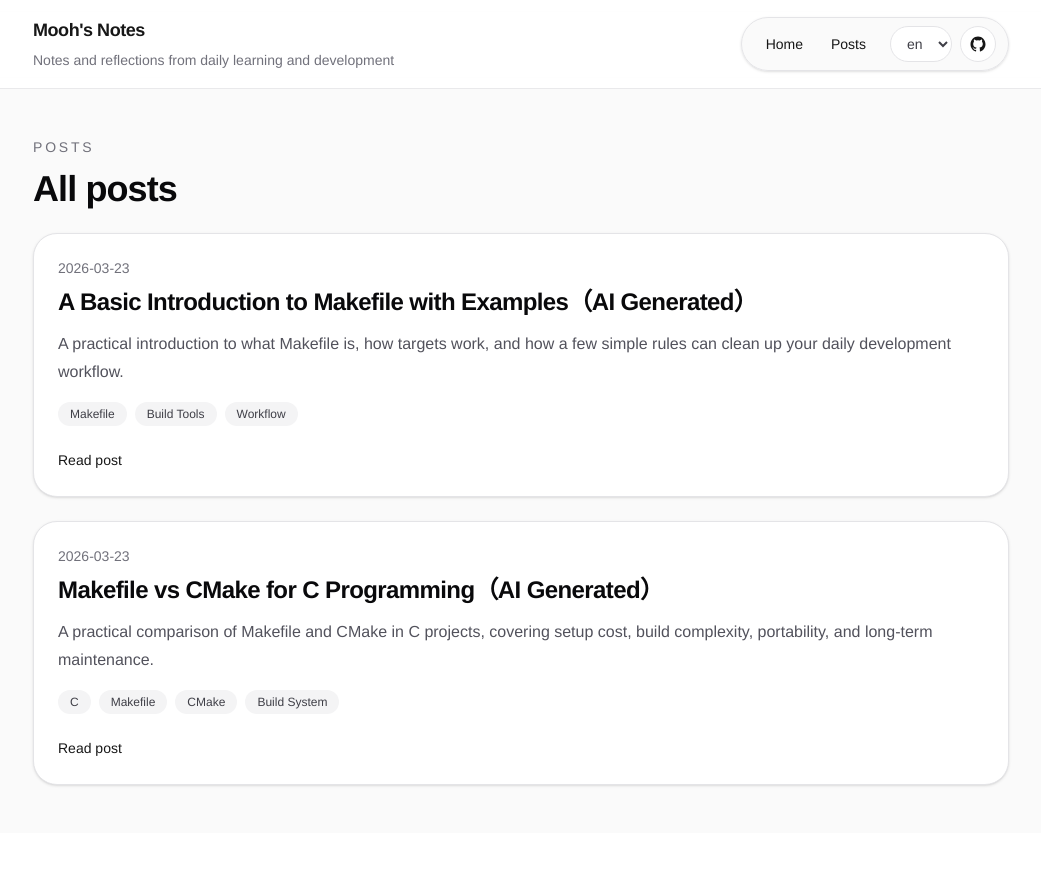
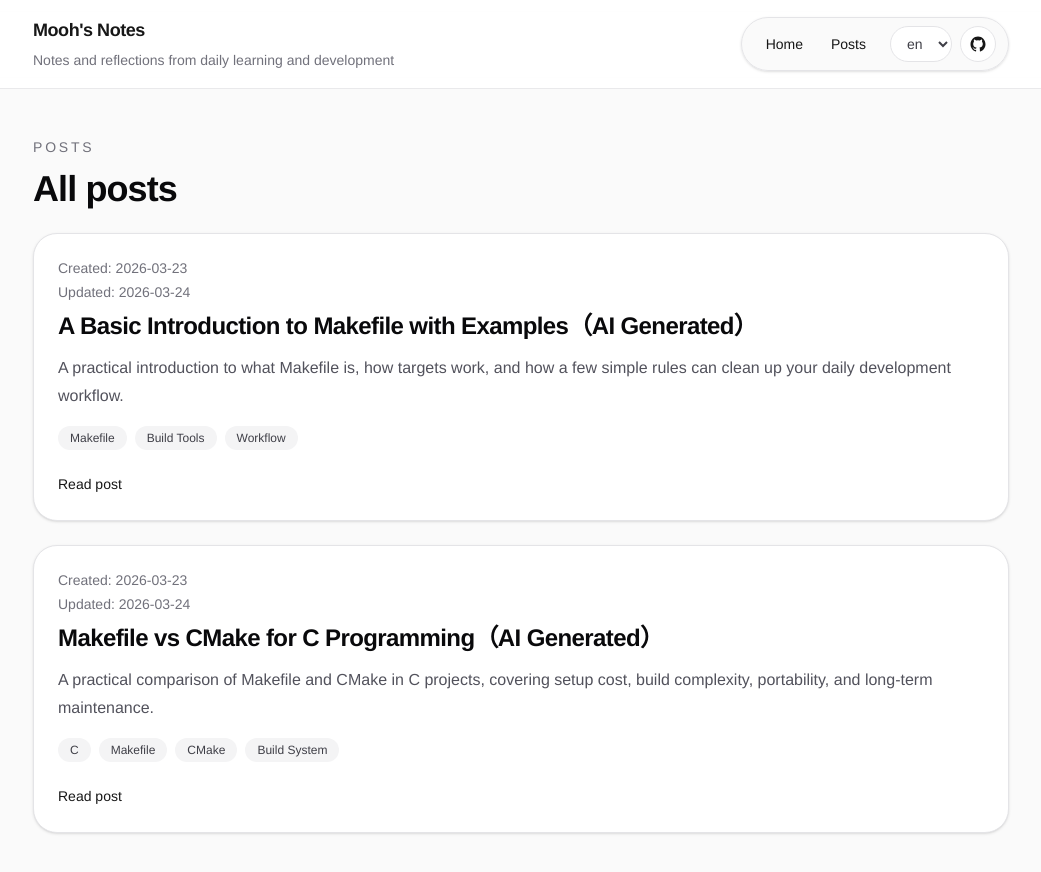
Before and after one commit to qd4wn/mooh-notes, a Next.js app: page /en/posts in a window 1280 px wide. Shown: the top 872 px of the page, without its empty margins (119-1160 px from the left). Before the commit the page ends 833 px from the top, so only its background shows below. Built offline with nearby package versions, Linux system fonts and the light colour scheme.

Commit message:
add create & last update time in notes

```diff
--- a/src/app/[lang]/page.tsx
+++ b/src/app/[lang]/page.tsx
@@ -54,6 +54,8 @@ export default async function HomePage({
               lang={typedLang}
               post={post}
               readMoreLabel={copy.readMore}
+              createdAtLabel={copy.createdAtLabel}
+              updatedAtLabel={copy.updatedAtLabel}
             />
           ))}
         </div>
--- a/src/app/[lang]/posts/[slug]/page.tsx
+++ b/src/app/[lang]/posts/[slug]/page.tsx
@@ -46,7 +46,14 @@ export default async function PostDetailPage({
         >
           {copy.backToPosts}
         </Link>
-        <p className="text-sm text-zinc-500">{post.date}</p>
+        <div className="space-y-1 text-sm text-zinc-500">
+          <p>
+            {copy.createdAtLabel}: {post.createdAt}
+          </p>
+          <p>
+            {copy.updatedAtLabel}: {post.updatedAt}
+          </p>
+        </div>
         <h1 className="text-4xl font-semibold tracking-tight text-zinc-950">
           {post.title}
         </h1>
--- a/src/app/[lang]/posts/page.tsx
+++ b/src/app/[lang]/posts/page.tsx
@@ -34,6 +34,8 @@ export default async function PostsPage({
             lang={typedLang}
             post={post}
             readMoreLabel={copy.readMore}
+            createdAtLabel={copy.createdAtLabel}
+            updatedAtLabel={copy.updatedAtLabel}
           />
         ))}
       </div>
--- a/src/components/post-card.tsx
+++ b/src/components/post-card.tsx
@@ -7,12 +7,27 @@ type PostCardProps = {
   lang: Language;
   post: Post;
   readMoreLabel: string;
+  createdAtLabel: string;
+  updatedAtLabel: string;
 };
 
-export function PostCard({ lang, post, readMoreLabel }: PostCardProps) {
+export function PostCard({
+  lang,
+  post,
+  readMoreLabel,
+  createdAtLabel,
+  updatedAtLabel,
+}: PostCardProps) {
   return (
     <article className="rounded-3xl border border-zinc-200 bg-white p-6 shadow-sm">
-      <p className="text-sm text-zinc-500">{post.date}</p>
+      <div className="space-y-1 text-sm text-zinc-500">
+        <p>
+          {createdAtLabel}: {post.createdAt}
+        </p>
+        <p>
+          {updatedAtLabel}: {post.updatedAt}
+        </p>
+      </div>
       <h2 className="mt-2 text-2xl font-semibold tracking-tight text-zinc-950">
         <Link href={`/${lang}/posts/${post.slug}`}>{post.title}</Link>
       </h2>
--- a/src/content/posts/makefile-basics/en.md
+++ b/src/content/posts/makefile-basics/en.md
@@ -1,7 +1,8 @@
 ---
 title: A Basic Introduction to Makefile with Examples（AI Generated）
 summary: A practical introduction to what Makefile is, how targets work, and how a few simple rules can clean up your daily development workflow.
-date: 2026-03-23
+createdAt: 2026-03-23
+updatedAt: 2026-03-24
 tags:
   - Makefile
   - Build Tools
--- a/src/content/posts/makefile-basics/zh.md
+++ b/src/content/posts/makefile-basics/zh.md
@@ -1,7 +1,8 @@
 ---
 title: Makefile 基本介绍与使用示例（AI Generated）
 summary: 用一篇入门笔记说明 Makefile 的作用、常见目标写法，以及如何通过几个简单规则提升日常开发效率。
-date: 2026-03-23
+createdAt: 2026-03-23
+updatedAt: 2026-03-24
 tags:
   - Makefile
   - 构建工具
--- a/src/content/posts/makefile-vs-cmake-for-c/en.md
+++ b/src/content/posts/makefile-vs-cmake-for-c/en.md
@@ -1,7 +1,8 @@
 ---
 title: Makefile vs CMake for C Programming（AI Generated）
 summary: A practical comparison of Makefile and CMake in C projects, covering setup cost, build complexity, portability, and long-term maintenance.
-date: 2026-03-23
+createdAt: 2026-03-23
+updatedAt: 2026-03-24
 tags:
   - C
   - Makefile
--- a/src/content/posts/makefile-vs-cmake-for-c/zh.md
+++ b/src/content/posts/makefile-vs-cmake-for-c/zh.md
@@ -1,7 +1,8 @@
 ---
 title: C 语言开发中 Makefile 与 CMake 的对比（AI Generated）
 summary: 从上手成本、构建复杂度、跨平台能力和团队协作几个角度，对比在 C 语言项目里使用 Makefile 和 CMake 的实际差异。
-date: 2026-03-23
+createdAt: 2026-03-23
+updatedAt: 2026-03-24
 tags:
   - C
   - Makefile
--- a/src/lib/i18n.ts
+++ b/src/lib/i18n.ts
@@ -27,6 +27,8 @@ export const siteCopy: Record<
     switchLanguage: string;
     backToPosts: string;
     translations: string;
+    createdAtLabel: string;
+    updatedAtLabel: string;
     missingTranslation: string;
   }
 > = {
@@ -42,6 +44,8 @@ export const siteCopy: Record<
     switchLanguage: "切换语言",
     backToPosts: "返回笔记列表",
     translations: "可切换语言",
+    createdAtLabel: "创建时间",
+    updatedAtLabel: "最近更新",
     missingTranslation: "当前笔记暂时没有对应语言版本。",
   },
   en: {
@@ -57,6 +61,8 @@ export const siteCopy: Record<
     switchLanguage: "Switch language",
     backToPosts: "Back to posts",
     translations: "Translations",
+    createdAtLabel: "Created",
+    updatedAtLabel: "Updated",
     missingTranslation:
       "This post does not have a translation in the requested language yet.",
   },
--- a/src/lib/posts.ts
+++ b/src/lib/posts.ts
@@ -15,7 +15,8 @@ export type Post = {
   lang: Language;
   title: string;
   summary: string;
-  date: string;
+  createdAt: string;
+  updatedAt: string;
   tags: string[];
   toc: TocItem[];
   content: string;
@@ -24,7 +25,8 @@ export type Post = {
 type PostFrontmatter = {
   title: string;
   summary: string;
-  date: string | Date;
+  createdAt: string | Date;
+  updatedAt: string | Date;
   tags?: string[];
 };
 
@@ -88,7 +90,8 @@ async function readPost(slug: string, lang: Language): Promise<Post | null> {
       lang,
       title: frontmatter.title,
       summary: frontmatter.summary,
-      date: normalizeDate(frontmatter.date),
+      createdAt: normalizeDate(frontmatter.createdAt),
+      updatedAt: normalizeDate(frontmatter.updatedAt),
       tags: frontmatter.tags ?? [],
       toc: extractToc(content),
       content,
@@ -104,8 +107,8 @@ export async function getAllPosts(lang: Language): Promise<Post[]> {
 
   return posts
     .filter((post): post is Post => post !== null)
-    // 这里直接按日期字符串倒序，要求 frontmatter 使用 YYYY-MM-DD 这种可排序格式。
-    .sort((a, b) => b.date.localeCompare(a.date));
+    // 笔记列表按最近更新时间倒序，便于把最近维护的内容排在前面。
+    .sort((a, b) => b.updatedAt.localeCompare(a.updatedAt));
 }
 
 export async function getPost(slug: string, lang: Language): Promise<Post | null> {
```
